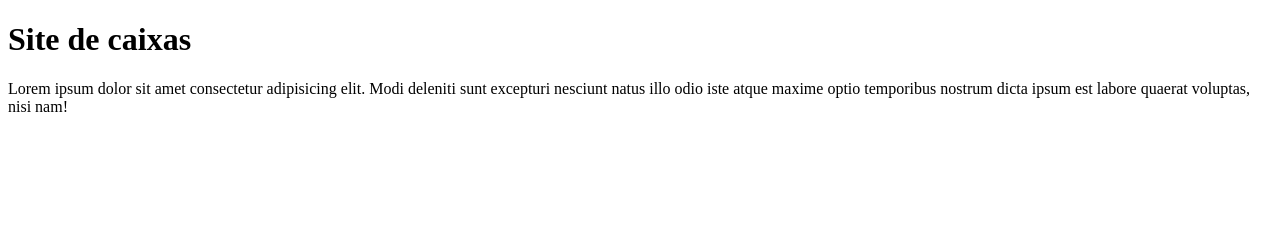
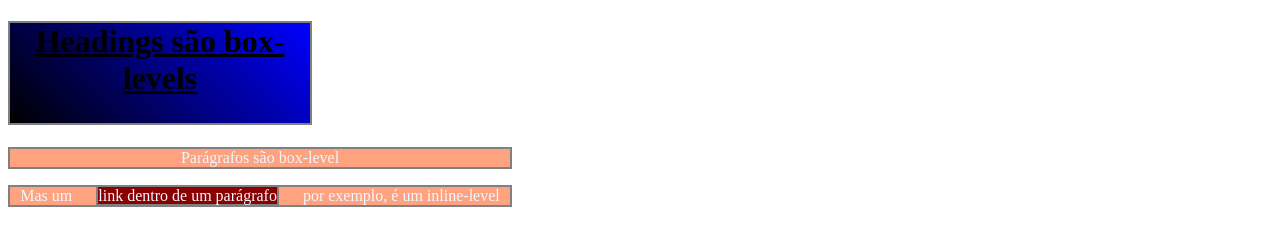
Before and after one commit to gabriel-txt/CemV-html-css, a plain HTML site: page exercicios/ex021/caixa01.html in a window 1280 px wide. Drawn offline with Linux system fonts and the light colour scheme.

Commit message:
cap 16 added

```diff
--- a/exercicios/ex021/caixa01.html
+++ b/exercicios/ex021/caixa01.html
@@ -4,10 +4,50 @@
     <meta charset="UTF-8">
     <meta name="viewport" content="width=device-width, initial-scale=1.0">
     <title>Caixas</title>
+    <style>
+        h1 {
+            background-image: linear-gradient(45deg,black, blue);
+            border: 2px solid gray;
+            height: 100px;
+            width: 300px;
+            text-align: center;
+            text-decoration: underline;
+
+        }
+
+        p {
+            background-color: rgba(255, 127, 80, 0.726);
+            color: aliceblue;
+            border: 2px solid gray;
+            text-align: center;
+            width: 500px;
+        }
+
+        a {
+            background-color: darkred;
+            color: aliceblue;
+            margin: 0 20px 0 20px;
+            border: 2px solid gray;
+            text-decoration: none;
+        }
+
+        #id:hover {
+            background-color: red;
+        }
+        #id:active {
+            background-color: blue;
+        }
+        h1:active {
+            background-color: blue;
+        }
+
+    </style>
 </head>
 <body>
-    <h1>Site de caixas</h1>
-    <p>Lorem ipsum dolor sit amet consectetur adipisicing elit. Modi deleniti sunt excepturi nesciunt natus illo odio iste atque maxime optio temporibus nostrum dicta ipsum est labore quaerat voluptas, nisi nam!</p>
+    <h1>Headings são box-levels</h1>
+    <p id="id">Parágrafos são box-level</p>
+    <p>Mas um <a href="">link dentro de um parágrafo</a> por exemplo, é um inline-level</p>
+
 
 </body>
 </html>
```
